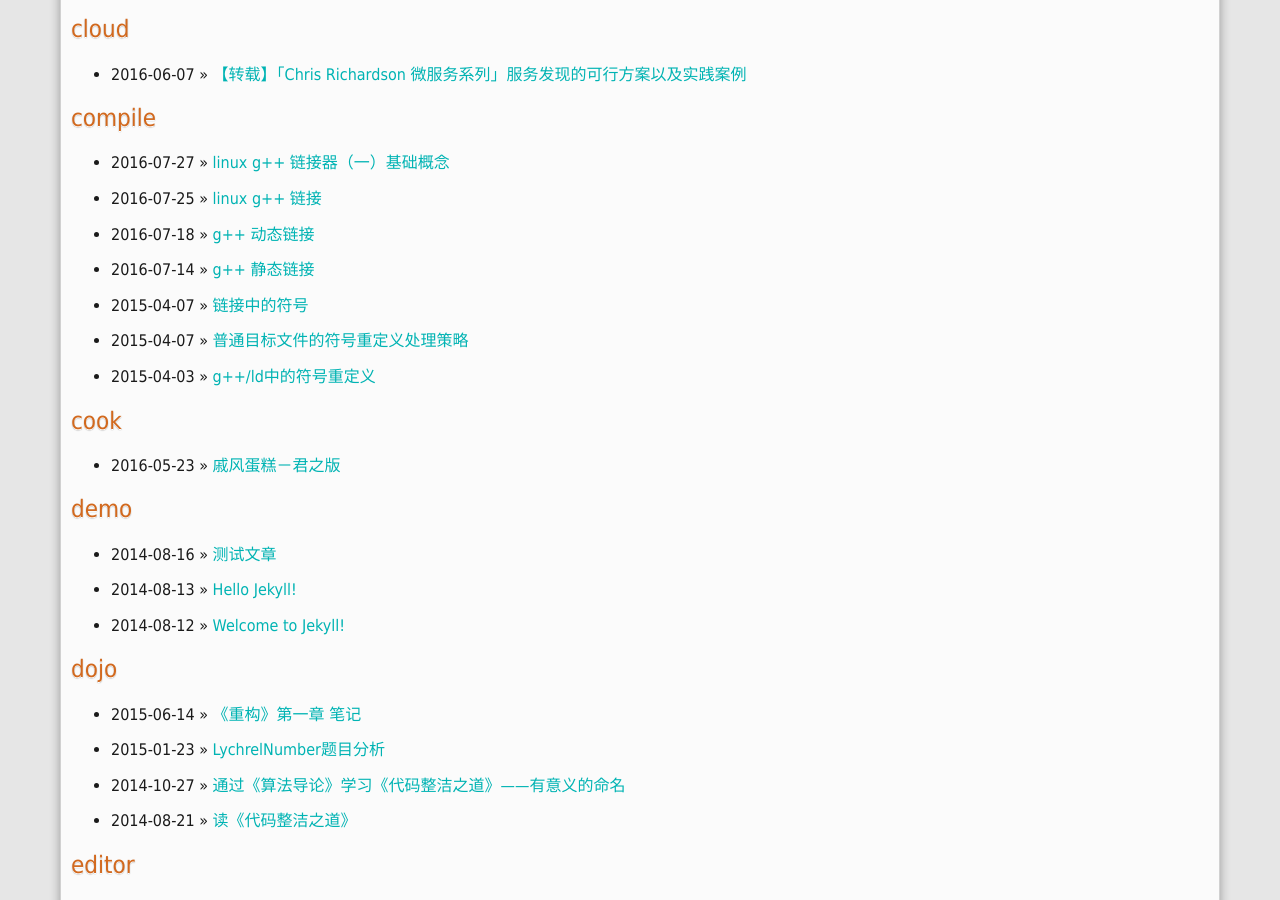
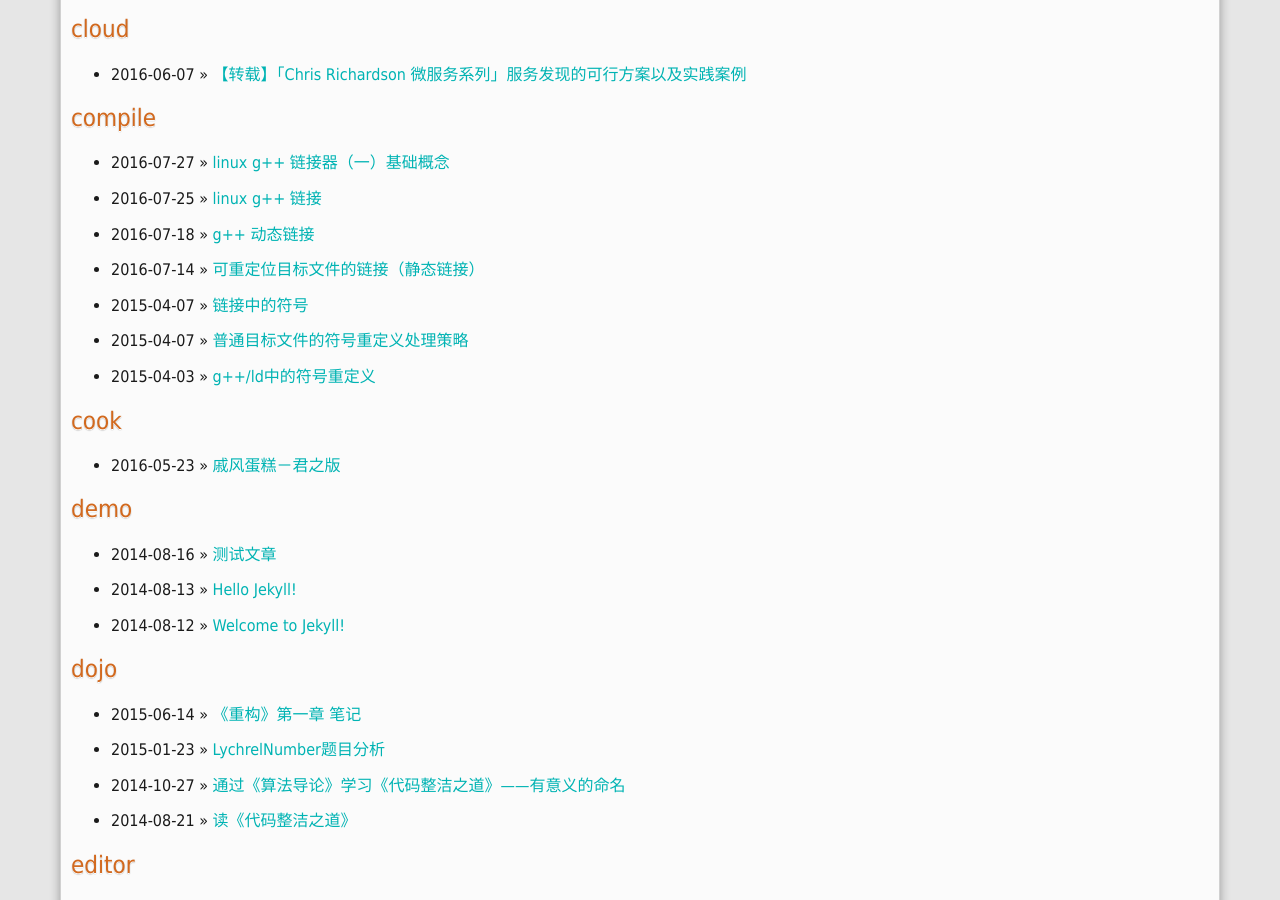
Before and after one commit to windmissing/windmissing.github.io, a Jekyll site: the page built from categories.html, in a window 1280 px wide and 900 px high, scrolled down 933 px. Built offline with Jekyll 4.4.1, drawn with Linux system fonts in a browser that asks for light colours; Markdown is read by kramdown in place of the engine named in the settings; comment, search, counter and statistics services are not loaded; some of the changed lines change nothing that is shown.

Commit message:
Update 2016-07-14-static-linking-g++.md

```diff
--- a/_posts/2016-07-14-static-linking-g++.md
+++ b/_posts/2016-07-14-static-linking-g++.md
@@ -1,6 +1,6 @@
 ---
 layout: post
-title:  "g++ 静态链接"
+title:  "可重定位目标文件的链接（静态链接）"
 category: [compile]
 tags: [g++, linking, static]
 ---
@@ -15,53 +15,62 @@
 
 >链接主要要处理的工作是将各个模块之间相互引用的部分都处理里，使得各个模块之间能够正确地衔接。
 
-静态链接主要包括这些步骤：地址和空间分配（address and storage allocation）、符号解析(symbol resolution)、重定位（relocation）
+本文将介绍可重定位目标文件的之间链接，这种链接方式称为静态链接。[什么是可重定位目标文件？](http://blog.csdn.net/mishifangxiangdefeng/article/details/52042291)
+
+静态链接主要包括这些步骤：合并目标文件、虚拟地址分配、符号解析(symbol resolution)和重定位（relocation）
 
 <!-- more -->
 
-#### 一、地址和空间分配
+#### O、要解决的问题
+先来看看可重定位目标文件之间的链接需要解决什么问题
+![](http://img.my.csdn.net/uploads/201607/26/1469501843_7909.jpg)
+图中有两个目标文件，每个目标文件由红色的代码段和绿色的数据段组成。
+由于目标文件还不是可执行文件，没有分配起始地址，那么文件中的每个符号和指令的地址也是未知的。
+代码段中的指令，要访问本文件中的指令（函数调用）和数据（读写变量），也会访问其它文件中的指令（extern函数调用）和数据（extern变量读写）。
+访问需要地址，除了访问文件内的指令使用的是相对跳转以外，其它的地址都是未知的。可重定位目标文件之间的链接需要确定这些地址。
 
-地址：符号在可执行文件是占用的大小
-空间：可执行文件加载到内存后，符号所在的虚拟地址空间（VMA）
+可重定位目标文件之间的链接主要包括这些步骤：合并目标文件、地址、重定位
 
-##### 1.地址分配
-如上文所说，输入链接器的是多个目标文件（ELF），需要把多个ELF文件合并成一个新的ELF。
-合并ELF所采用的策略是相同段合并。
-![](http://images.cnitblog.com/blog/407509/201312/18104333-2a9fb85d57b44882bd7e52a3583aa393.png)
+##### 一、合并目标文件
 
-##### 1.5 符号冲突
+把各个目标文件相同的内容叠到一起，就形成了一个新的目标文件。
+新目标文件同样主要由代码段和数据段组成，包含了所有目标文件中的指令和数据。
+![](http://img.my.csdn.net/uploads/201607/26/1469502773_2364.jpg)
 
-两个ELF拥有同一个外部符号，合并的时候怎样取舍？
-这里使用了[“强符号/弱符号”](http://windmissing.github.io/compile/2015-04/symbol-confliction-in-normal-target-file.html)原则。
+#### 二、分配地址空间
 
-##### 2.段空间（VMA）分配
+合成前的目标文件没有虚拟内存地址（VMA）。
+![](http://img.my.csdn.net/uploads/201607/26/1469510256_1639.jpg)
+合成以后的目标文件会分配一个起始地址。这个地址与操作系统的虚拟地址分配策略有关有关。
+![](http://img.my.csdn.net/uploads/201607/26/1469510343_3935.jpg)
+有了起始地址以后，文件内的每个指令和数据的地址也就确定了。
 
-链接前，所有段的VMA都是0。形成可执行文件后，才会给各个段分配VMA。
-可以使用`objdump -h a.o`查看。
- - 链接前
-![](http://www.68idc.cn/help/uploads/allimg/130724/1ZH4W16_1.jpg)
- - 链接后
-![](http://image.lxway.com/upload/f/56/f565d04fb86f3b87e50072d6aef41da0_thumb.png)
-VMA的起始地址遵守操作系统的进程虚拟地址空间的分配规则。
+##### 三、重定位
 
-##### 3.符号空间分配
+在链接之前，符号的地址是不确定的。指令中需要引用符号的地方，使用的都是一个临时地址。
+所有符号的地址都确定以后，就要修正这些地址了。
+![](http://img.my.csdn.net/uploads/201607/26/1469510871_5660.jpg)
+正常情况下，完成重定向以后所有符号都可以正确引用了，新生成的目标文件就是可执行文件。
 
-各个段的VMA确定了，而所有符号在各个段内的偏移也是已经的，就可以确定每个符号的VMA了。
+#### 四、符号冲突
 
-#### 二、符号解析
+但是本文中的例子不能得到上面的happy endding。因为两个目标文件中定义了同一个符号。
+在合并的过程中发现符号重定义会怎样处理呢？这就是两个符号之间的one-on-one的较量了。
+对于合并目标文件是的符号冲突处理，链接器使用强弱符号原则：
 
-符号解析是为符号重定位做准备的。
-对于所有需要做重定义的符号（外部符号），符号解析器会通过查找全局符号表（新生成的ELF），找到这些符号的目标地址
+|symbol in a.cpp|symbol in b.cpp|result|
+|---|---|---|
+|strong|strong|error|
+|strong|weak|the strong one|
+|weak|weak|the bigger one|
 
-#### 三、重定位
+怎么判断一个符号是强还是弱呢？
+函数和已定义的全局变量是强符号。
+未定义的全局变量是弱符号。
 
-##### 重定位
+上面例子中冲突的两个都是强符号，因此出现链接错误。
 
-在链接之前的编译过程中，那些外部符号的地址还是未知的，编译器是如何引用这些外部符号的呢？
-此时编译器并不知道这些外部符号的地址，所以它使用了一个临时地址来代替外部符号地址。
-符号解析完成后，链接器知道了外部符号的地址，就把这些临时地址替换为真实地址。
+#### 五、符号缺少
 
-
-##### 重定位表
-
-记录哪些符号需要重定位
+在合并的过程中不会发现符号缺少的问题，要到重定义的时候才会有。
+如果出现符号未定义，链接器会报错。
```
